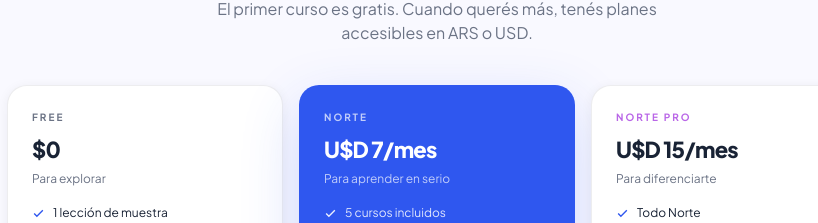
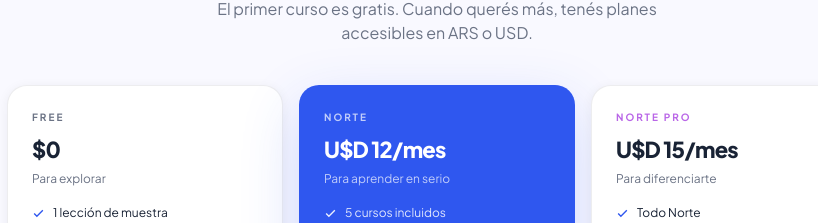
Before and after one commit to estudionortearg/EstudioNorte, a Next.js app: page / in a window 1280 px wide. Shown: the part 3900-4123 px from the top of the page, without its empty margins (203-1021 px from the left). Built offline with nearby package versions, Linux system fonts and the light colour scheme; no server answers; the database is empty.

Commit message:
feat: actualizar precio Plan Norte de U$D 7 a U$D 12/mes

```diff
--- a/app/api/checkout/subscription/route.ts
+++ b/app/api/checkout/subscription/route.ts
@@ -4,7 +4,7 @@
 const PLAN_CONFIG = {
   norte: {
     reason: 'Estudio Norte — Plan Norte',
-    transaction_amount: 7000,
+    transaction_amount: 12000,
   },
   norte_pro: {
     reason: 'Estudio Norte — Plan Norte Pro',
--- a/app/cursos/[slug]/CourseSalesPage.tsx
+++ b/app/cursos/[slug]/CourseSalesPage.tsx
@@ -311,7 +311,7 @@
                     {/* Precio suscripción */}
                     <div style={{ marginBottom: '20px' }}>
                       <div style={{ fontFamily: 'var(--font-display)', fontWeight: 900, fontSize: '40px', color: 'var(--en-text)', letterSpacing: '-2px', lineHeight: 1, marginBottom: '4px' }}>
-                        $7.000
+                        $12.000
                         <span style={{ fontSize: '16px', fontWeight: 700, color: 'var(--en-text-soft)', letterSpacing: '-0.5px' }}> ARS/mes</span>
                       </div>
                       <div style={{ fontFamily: 'var(--font-body)', fontSize: '12px', color: 'var(--en-text-faint)' }}>
@@ -324,7 +324,7 @@
                       <div style={{ fontFamily: 'var(--font-body)', fontSize: '12px', color: 'var(--en-text-soft)', lineHeight: 1.6 }}>
                         <span style={{ textDecoration: 'line-through', opacity: 0.5 }}>${(course.priceArs).toLocaleString('es-AR')} solo este curso</span>
                         <br/>
-                        <strong style={{ color: 'var(--en-coral)' }}>Con Norte accedés a los 5 cursos</strong> — {(5 * course.priceArs / 7000).toFixed(0)}x más valor.
+                        <strong style={{ color: 'var(--en-coral)' }}>Con Norte accedés a los 5 cursos</strong> — {(5 * course.priceArs / 12000).toFixed(0)}x más valor.
                       </div>
                     </div>
 
--- a/app/onboarding/OnboardingWizard.tsx
+++ b/app/onboarding/OnboardingWizard.tsx
@@ -180,7 +180,7 @@
       current: userPlan === 'free',
     },
     {
-      name: 'NORTE', color: 'var(--en-green)', price: 'U$D 7/mes',
+      name: 'NORTE', color: 'var(--en-green)', price: 'U$D 12/mes',
       features: ['Todas las guías PDF', 'Tutor IA', 'XP + Badges'],
       current: userPlan === 'norte',
     },
--- a/app/page.tsx
+++ b/app/page.tsx
@@ -367,7 +367,7 @@
           <div style={{ display: 'grid', gridTemplateColumns: 'repeat(3, 1fr)', gap: '16px', marginBottom: '24px' }}>
             {[
               { name: 'FREE', price: '$0', desc: 'Para explorar', features: ['1 lección de muestra', 'Catálogo completo', 'Comunidad lectura'], color: 'var(--en-text-soft)', highlight: false },
-              { name: 'NORTE', price: 'U$D 7/mes', desc: 'Para aprender en serio', features: ['5 cursos incluidos', 'Cursos nuevos sin costo extra', 'Certificados'], color: 'var(--en-green)', highlight: true },
+              { name: 'NORTE', price: 'U$D 12/mes', desc: 'Para aprender en serio', features: ['5 cursos incluidos', 'Cursos nuevos sin costo extra', 'Certificados'], color: 'var(--en-green)', highlight: true },
               { name: 'NORTE PRO', price: 'U$D 15/mes', desc: 'Para diferenciarte', features: ['Todo Norte', 'Certificados', 'Peer review'], color: 'var(--en-coral)', highlight: false },
             ].map(p => (
               <div key={p.name} style={{ background: p.highlight ? 'var(--en-green)' : 'var(--en-surface)', border: `1.5px solid ${p.highlight ? 'transparent' : 'var(--en-border)'}`, borderRadius: '20px', padding: '24px', boxShadow: p.highlight ? 'var(--en-shadow-green)' : 'var(--en-shadow-sm)', textAlign: 'left' }}>
--- a/app/precios/page.tsx
+++ b/app/precios/page.tsx
@@ -27,7 +27,7 @@
   },
   {
     name: 'NORTE',
-    price: 'U$D 7',
+    price: 'U$D 12',
     period: '/mes',
     description: 'Acceso a todos los cursos + los que se agreguen',
     color: 'var(--en-green)',
```
